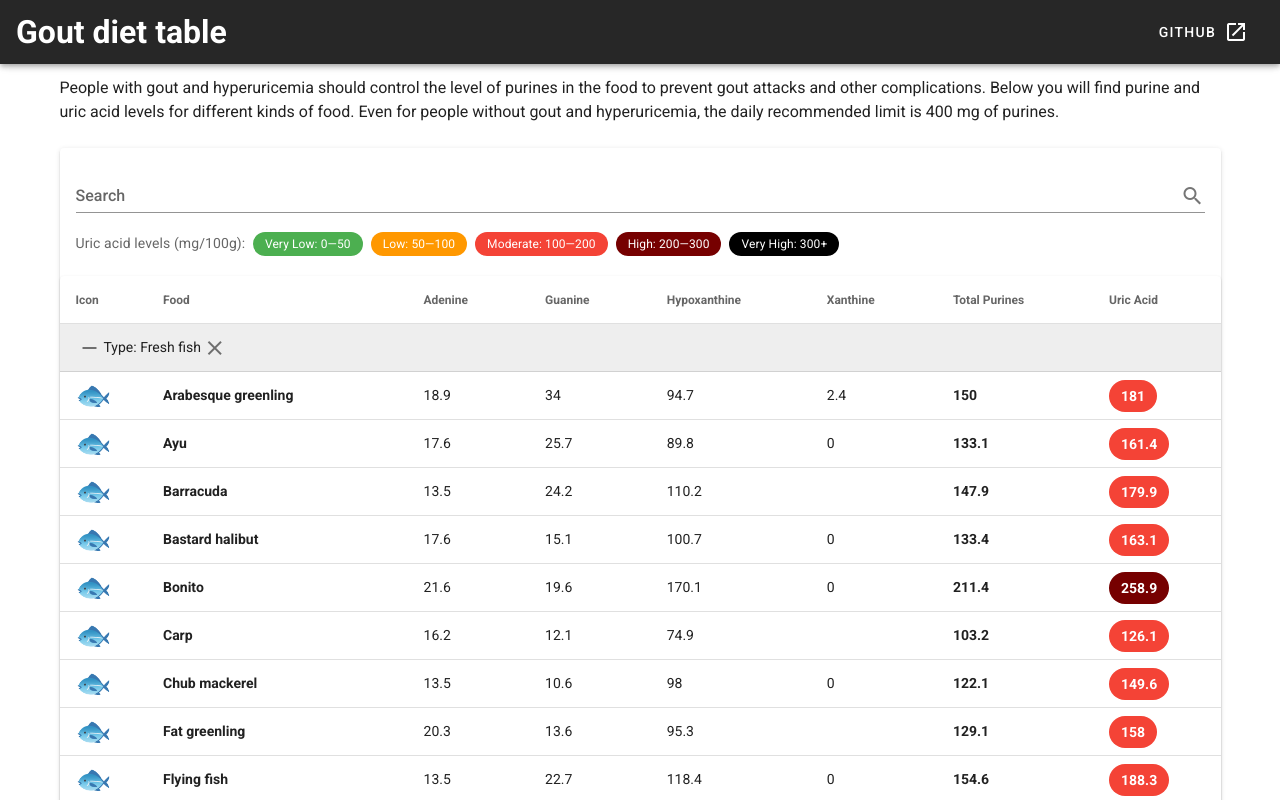
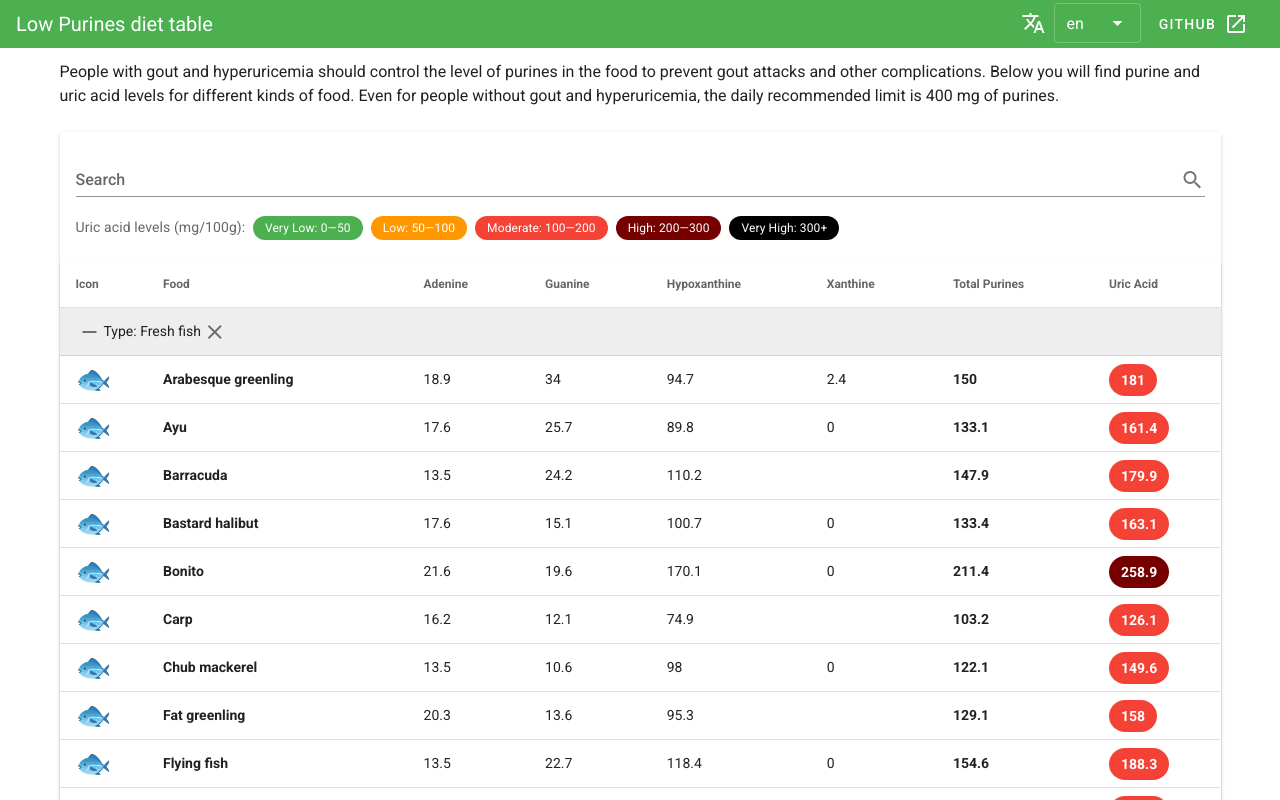
Before and after one commit to Renset/gout-diet, a Vue app: page / in a window 1280 px wide. Shown: the top 800 px of the page. Built offline with nearby package versions, Linux system fonts and the light colour scheme.

Commit message:
🌈 Improve top navbar

```diff
--- a/src/App.vue
+++ b/src/App.vue
@@ -1,12 +1,16 @@
 <template>
     <v-app>
-        <v-app-bar app color="primary" dark>
-            <div class="d-flex align-center">
-                <h1>Gout diet table</h1>
-            </div>
+        <v-app-bar app dark color="green" dense elevation="0">
+
+            <v-toolbar-title>Low Purines diet table</v-toolbar-title>
 
             <v-spacer></v-spacer>
 
+            <v-toolbar-items>
+
+                <v-select style="width: 120px; padding-top: 3px;" v-model="$i18n.locale" :items="langs" prepend-icon="mdi-translate" outlined dense>
+
+                </v-select>
                 <v-btn
                     href="https://github.com/Renset/gout-diet"
                     target="_blank"
@@ -15,6 +19,8 @@
                     <span class="mr-2">GitHub</span>
                     <v-icon>mdi-open-in-new</v-icon>
                 </v-btn>
+            </v-toolbar-items>
+
         </v-app-bar>
 
         <v-main>
@@ -39,6 +45,8 @@ export default {
         Footer
     },
 
-    data: () => ({}),
+    data: () => ({
+        langs: ['ru', 'en']
+    }),
 };
 </script>
```
Lines whose indentation alone changed are shown as unchanged.
